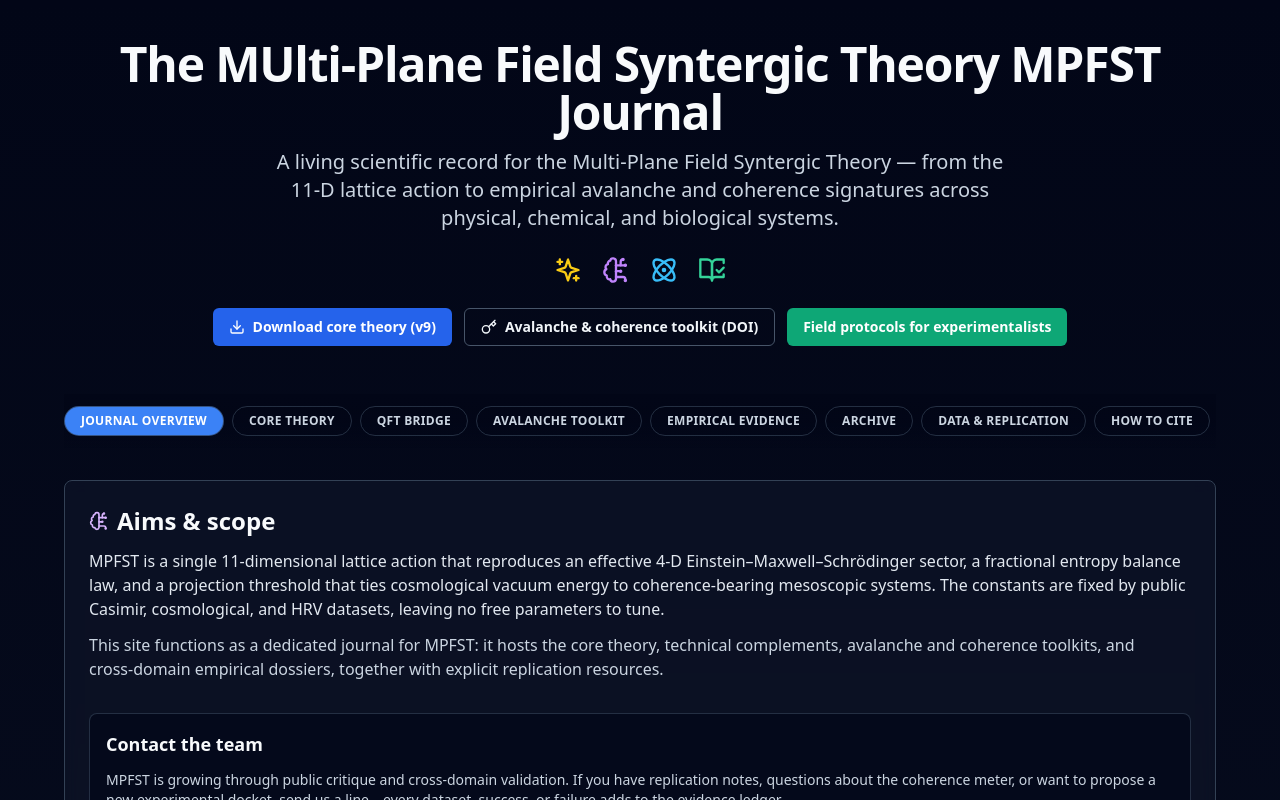
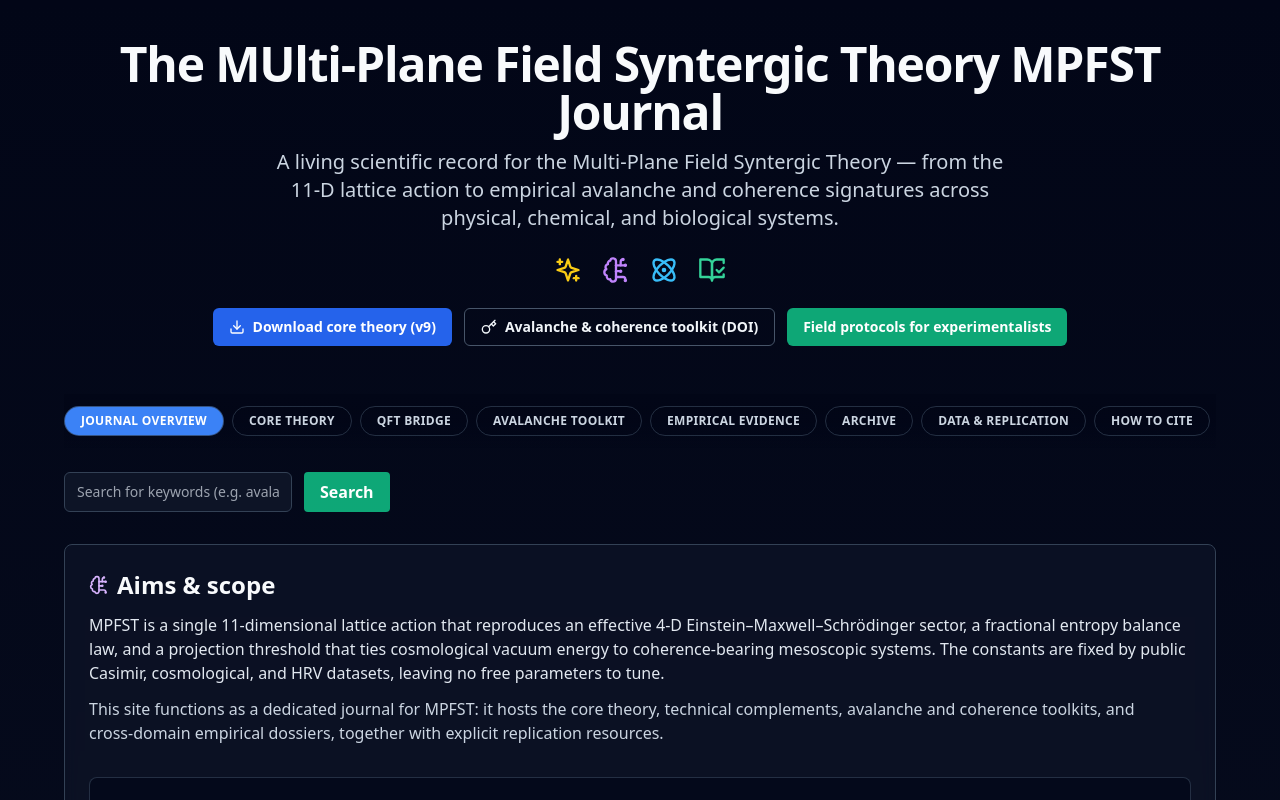
Before and after one commit to carli0128/mpfst.com, a Next.js app: page / in a window 1280 px wide. Shown: the top 800 px of the page. Built offline with nearby package versions, Linux system fonts and the light colour scheme.

Commit message:
Add subscriber export automation and search UI

```diff
--- a/components/MPFSTWebsite.tsx
+++ b/components/MPFSTWebsite.tsx
@@ -1,4 +1,4 @@
-import React, { useEffect, useState } from "react";
+import React, { FormEvent, useEffect, useRef, useState } from "react";
 import Link from "next/link";
 import { card as Card, CardContent } from "@/components/ui/card";
 import { Button } from "@/components/ui/button";
@@ -179,10 +179,22 @@ export default function MPFSTWebsite() {
     "idle"
   );
   const [errorMessage, setErrorMessage] = useState<string | null>(null);
+  const [searchQuery, setSearchQuery] = useState("");
+  const [searchFeedback, setSearchFeedback] = useState<string | null>(null);
+  const highlightRef = useRef<HTMLElement | null>(null);
+  const highlightTimeoutRef = useRef<number | null>(null);
 
   useEffect(() => {
     const cleanup = initScrollNav();
     return () => cleanup();
+  }, []);
+
+  useEffect(() => {
+    return () => {
+      if (highlightTimeoutRef.current) {
+        window.clearTimeout(highlightTimeoutRef.current);
+      }
+    };
   }, []);
 
   const handleSubscribe = async () => {
@@ -211,6 +223,54 @@ export default function MPFSTWebsite() {
     } catch (error) {
       setStatus("error");
       setErrorMessage((error as Error).message);
+    }
+  };
+
+  const handleSearch = (event?: FormEvent<HTMLFormElement>) => {
+    event?.preventDefault();
+    if (typeof document === "undefined") return;
+
+    const trimmed = searchQuery.trim().toLowerCase();
+    if (!trimmed) {
+      setSearchFeedback("Enter keywords to search the journal.");
+      return;
+    }
+
+    const terms = trimmed.split(/\s+/).filter(Boolean);
+    const sections = Array.from(
+      document.querySelectorAll<HTMLElement>("[data-scroll-section]")
+    );
+    const match = sections.find((section) => {
+      const text = section.textContent?.toLowerCase() ?? "";
+      return terms.every((term) => text.includes(term));
+    });
+
+    const highlightClasses = [
+      "ring-2",
+      "ring-emerald-400",
+      "ring-offset-2",
+      "ring-offset-slate-900",
+    ];
+
+    if (match) {
+      const heading = match
+        .querySelector("h2, h3, h4")
+        ?.textContent?.trim();
+      const label = heading || match.id || "section";
+      match.scrollIntoView({ behavior: "smooth", block: "start" });
+      highlightRef.current?.classList.remove(...highlightClasses);
+      match.classList.add(...highlightClasses);
+      highlightRef.current = match;
+      if (highlightTimeoutRef.current) {
+        window.clearTimeout(highlightTimeoutRef.current);
+      }
+      highlightTimeoutRef.current = window.setTimeout(() => {
+        match.classList.remove(...highlightClasses);
+        highlightRef.current = null;
+      }, 2500);
+      setSearchFeedback(`Jumped to “${label || "section"}”.`);
+    } else {
+      setSearchFeedback("No sections include those keywords yet.");
     }
   };
 
@@ -298,6 +358,36 @@ export default function MPFSTWebsite() {
           </ul>
         </nav>
 
+        <section className="mt-6" aria-label="Site search">
+          <form
+            onSubmit={handleSearch}
+            className="flex flex-col gap-3 md:flex-row"
+          >
+            <Input
+              value={searchQuery}
+              onChange={(event) => setSearchQuery(event.target.value)}
+              placeholder="Search for keywords (e.g. avalanche coherence)"
+              className="bg-slate-900/80 border-slate-700 text-slate-100"
+              aria-label="Search the MPFST journal"
+            />
+            <Button
+              type="submit"
+              className="md:w-auto w-full bg-emerald-500/90 hover:bg-emerald-500"
+            >
+              Search
+            </Button>
+          </form>
+          {searchFeedback && (
+            <p
+              className="mt-2 text-sm text-slate-300"
+              role="status"
+              aria-live="polite"
+            >
+              {searchFeedback}
+            </p>
+          )}
+        </section>
+
   {/* OVERVIEW */}
   <section id="overview" data-scroll-section className="scroll-section pt-8 scroll-mt-32">
             <Card className="bg-slate-900/60 backdrop-blur border-slate-700">
@@ -328,10 +418,10 @@ export default function MPFSTWebsite() {
                   <h3 className="text-lg font-semibold">Contact the team</h3>
                   <p className="text-sm text-slate-300">
                     MPFST is growing through public critique and cross-domain
-                    validation. If you have replication notes, questions about the
-                    coherence meter, or want to propose a new experimental docket,
-                    send us a line—every dataset, success, or failure adds to the
-                    evidence ledger.
+                    validation. If you have replication notes, questions about
+                    the coherence meter, or want to propose a new experimental
+                    docket, send us a line—every dataset, success, or failure
+                    adds to the evidence ledger.
                   </p>
                   <a
                     href="mailto:info@mpfst.com"
```
Also changed, not shown: package.json (+6 -1 lines), scripts/export-subscribers.ts (added, +108 -0 lines), 2 other files (tests, documents, lock files or other folders).
